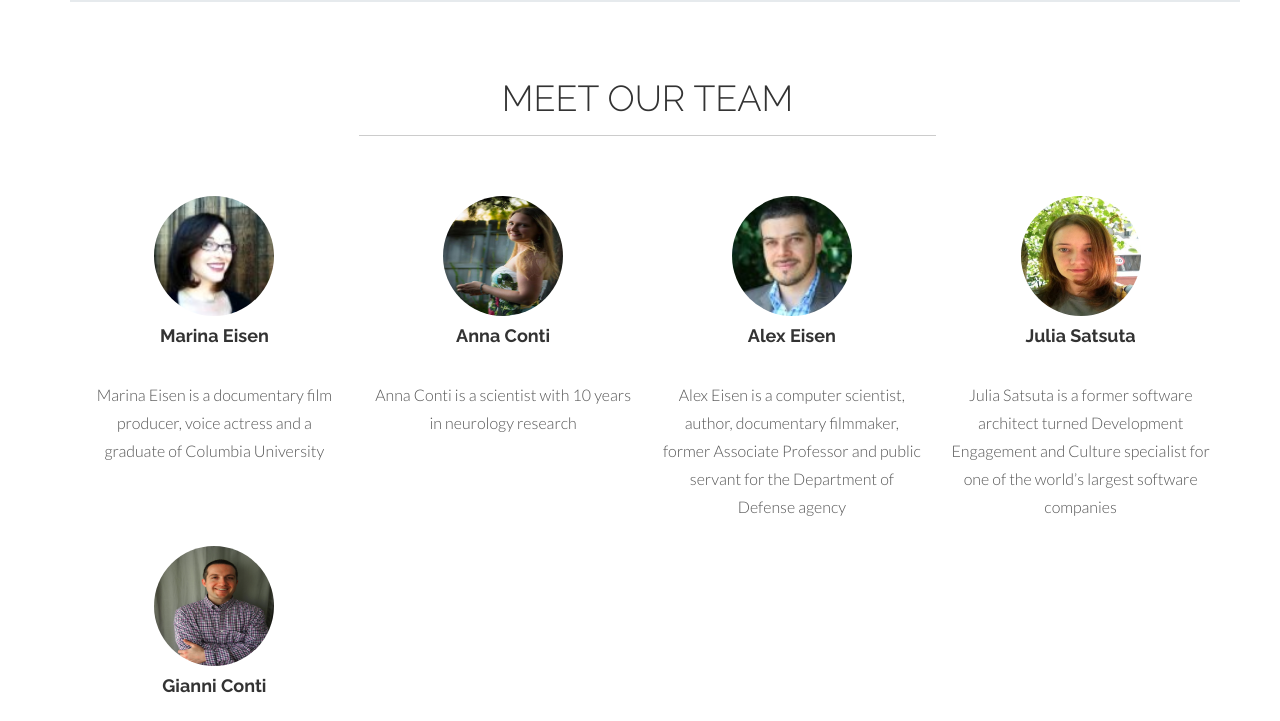
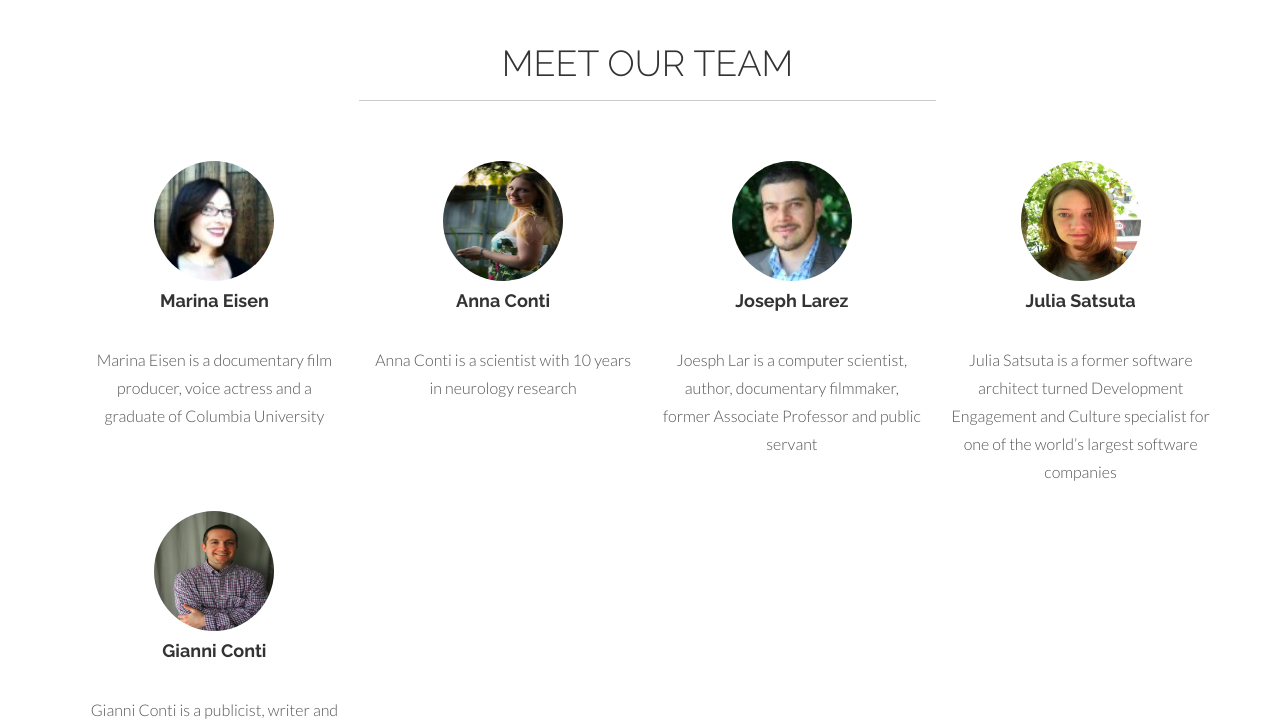
Before and after one commit to CompleteCircle/CompleteCircle.github.io, a plain HTML site: page index_temp.html in a window 1280 px wide. Shown: the part 3367-4088 px from the top of the page. Drawn offline with Linux system fonts and the light colour scheme.

Commit message:
Updated bios

```diff
--- a/index_temp.html
+++ b/index_temp.html
@@ -124,9 +124,10 @@ Because our methodology goes in step with research and continuous feedback from
 		<!-- ==== SECTION DIVIDER1 -->
 		<section class="section-divider textdivider divider1">
 			<div class="container">
-				<p>We bring back harmony into communities, creativity and innovation into workplaces, as well as passion for learning into schools through Circles methodology.</p>
+			<h1>OUR SERVICES</h1>
+	<!--			<p>We bring back harmony into communities, creativity and innovation into workplaces, as well as passion for learning into schools through Circles methodology.</p>
 				<hr>
-				<p>To put it simply, we create invisible circles of connection, mutual understanding, collaboration and respect that help people and their respective environments thrive.</p>
+				<p>To put it simply, we create invisible circles of connection, mutual understanding, collaboration and respect that help people and their respective environments thrive.</p>-->
 			</div><!-- container -->
 		</section><!-- section -->
 
@@ -218,15 +219,15 @@ We participate in public San Francisco community events such as:
 				</div><!-- col-lg-3 -->
 
 				<div class="col-lg-3 centered">
-					<img class="img img-circle" src="assets/img/team/alex.png" height="120px" width="120px" alt="Alex Eisen">
+					<img class="img img-circle" src="assets/img/team/alex.png" height="120px" width="120px" alt="Joseph Larez">
 					<br>
-					<h4><b>Alex Eisen</b></h4>
+					<h4><b>Joseph Larez</b></h4>
 				<!--
 	<a href="#" class="icon icon-twitter"></a>
 					<a href="#" class="icon icon-facebook"></a>
 					<a href="#" class="icon icon-flickr"></a>
 -->
-					<p> Alex Eisen is a computer scientist, author, documentary filmmaker, former Associate Professor and public servant for the Department of Defense agency</p>
+					<p> Joesph Lar is a computer scientist, author, documentary filmmaker, former Associate Professor and public servant</p>
 				</div><!-- col-lg-3 -->
 
 				<div class="col-lg-3 centered">
```
Also changed, not shown: 1 other file.
